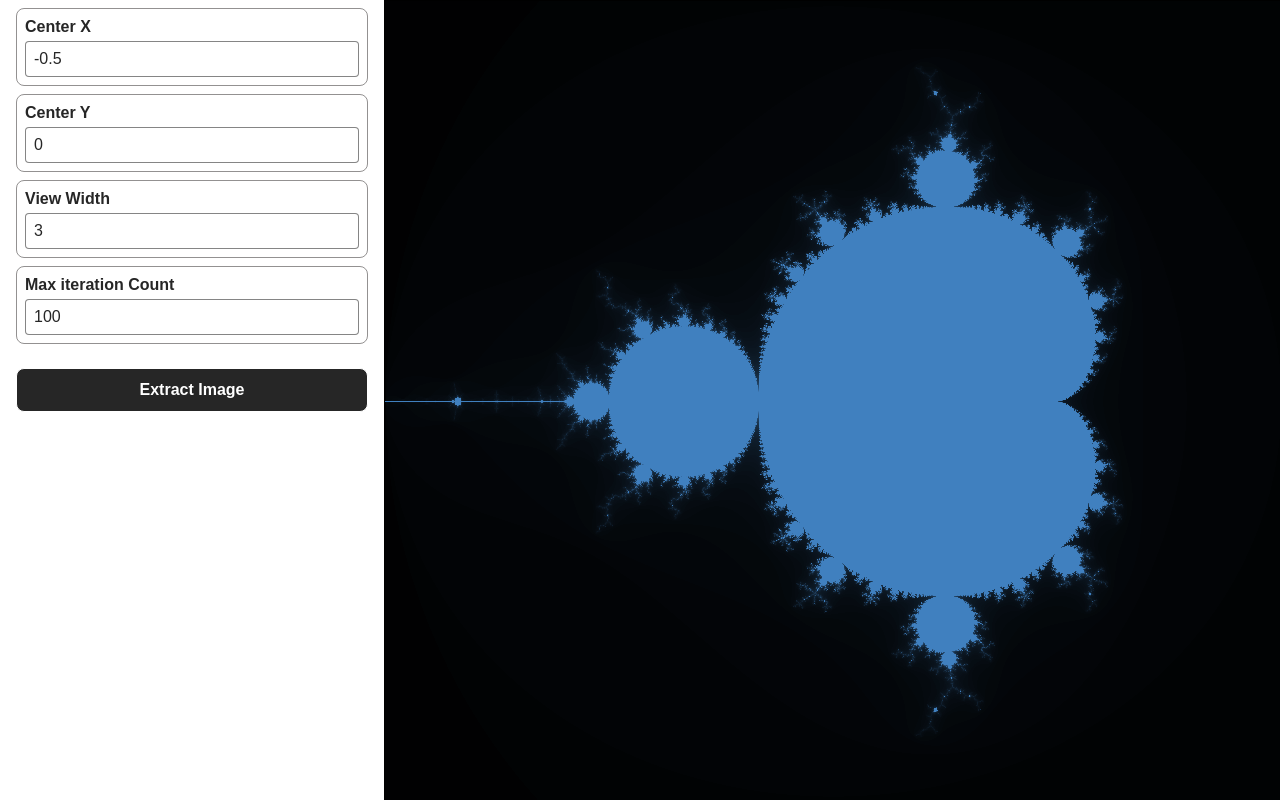
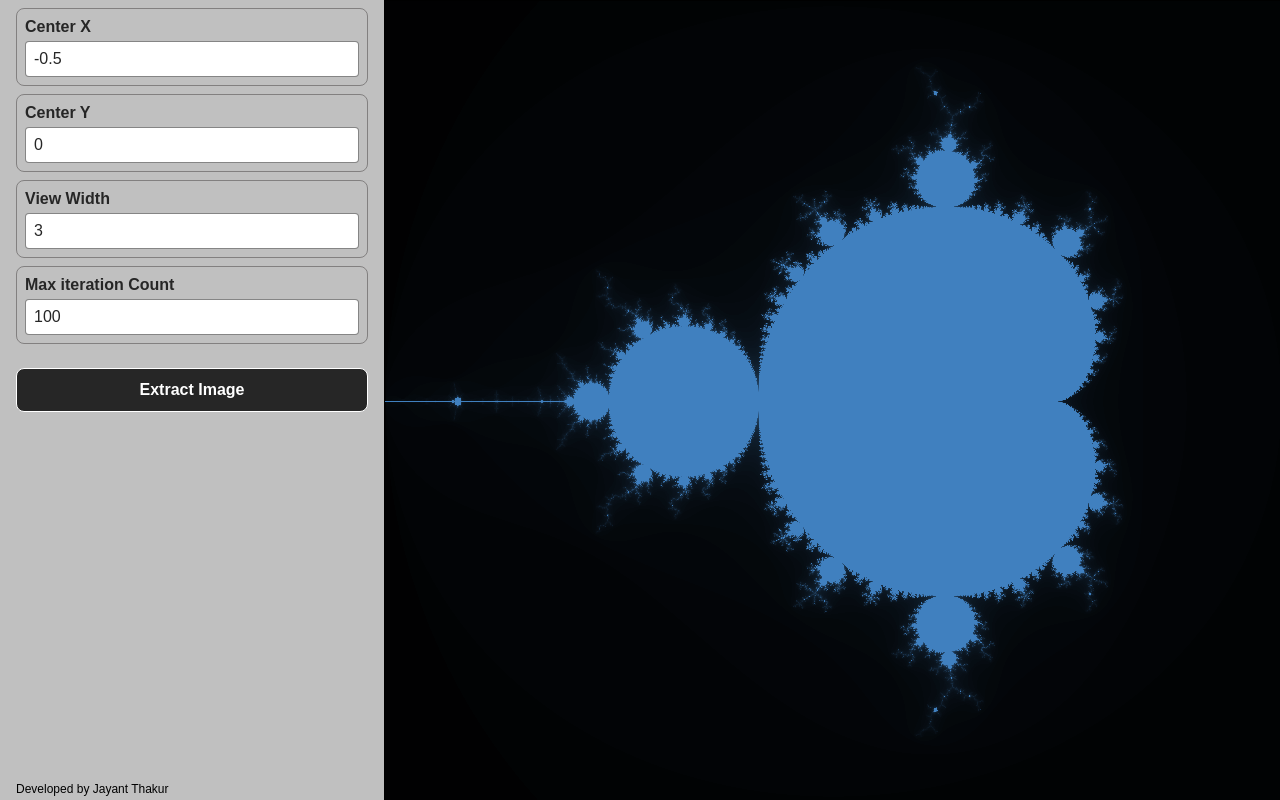
Before and after one commit to Jayant061/Mandelbrot-Set-Visualiser, a Vue app: page / in a window 1280 px wide. Built offline with nearby package versions, Linux system fonts and the light colour scheme.

Commit message:
SUBJECT: Added Scroll to control panel And Background. MESSAGE: Added small signature at the bottom of contro panel

```diff
--- a/index.html
+++ b/index.html
@@ -5,7 +5,7 @@
     <link rel="icon" type="image/png" href="/favicon.png">
     <meta name="viewport" content="width=device-width, initial-scale=1.0">
     <link rel="stylesheet" href="/style.css">
-    <title>Mandelbrot Set Visualiser</title>
+    <title>Mandelbrot Set Visualiser | JT</title>
   </head>
   <body>
     <div id="app"></div>
--- a/src/components/ControlPanel.vue
+++ b/src/components/ControlPanel.vue
@@ -40,6 +40,19 @@ function handleExtractImage() {
     align-items: flex-start;
     gap: 0.5rem;
     width: 30%;
+    max-height: 100%;
+    height: 100%;
+    overflow: auto;
+    background-color: #2626264a;
+    position: relative;
+        &::after{
+            content: "Developed by Jayant Thakur";
+            position: absolute;
+            bottom: 0.25rem;
+            left: 1rem;
+            font-family: sans-serif;
+            font-size: 0.75rem;
+        }
 
     .input-container {
         padding: 0.5rem;
```
